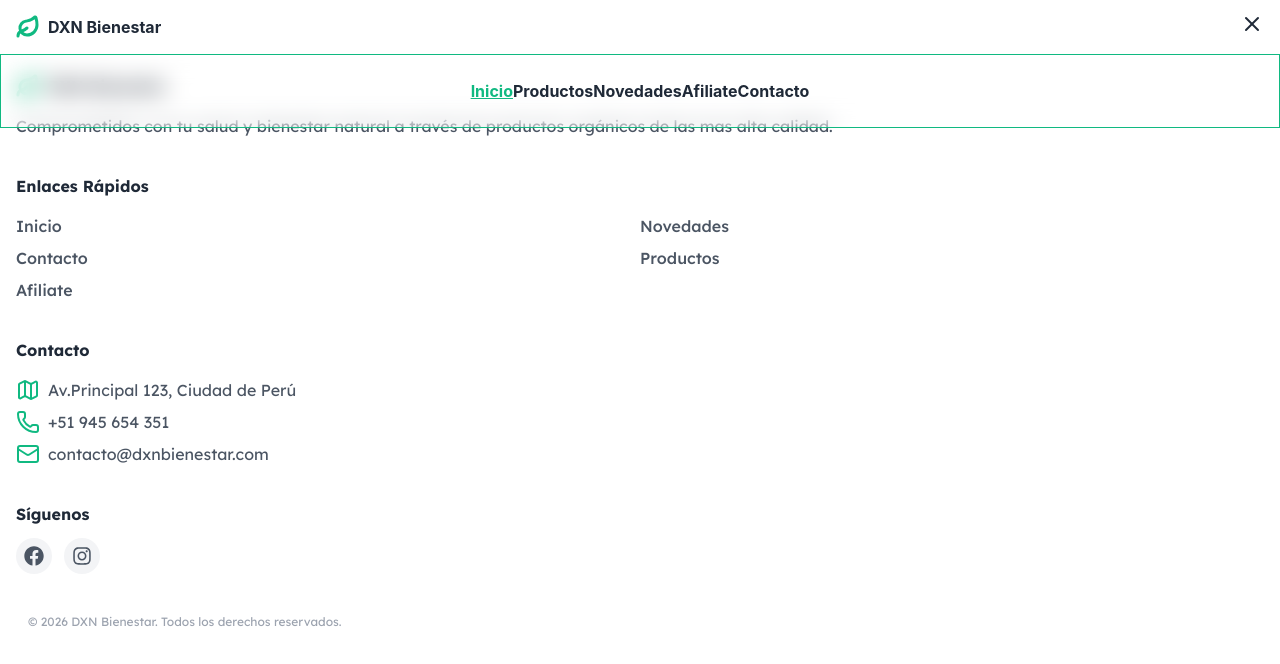
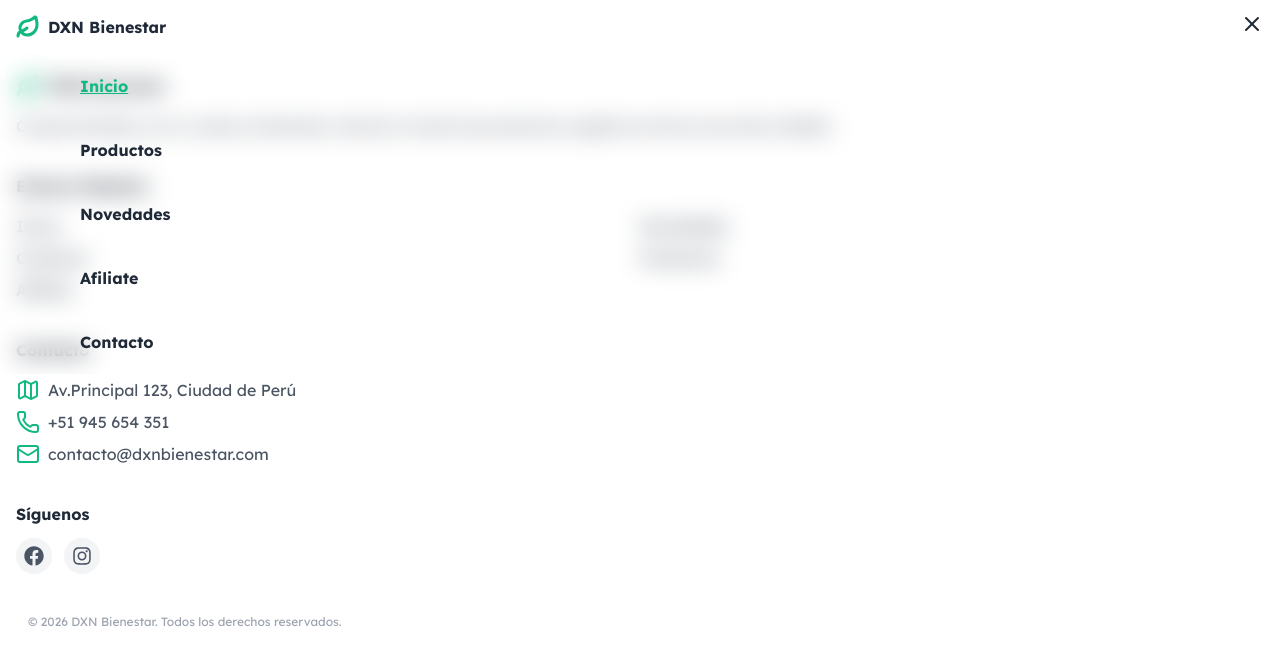
Before and after one commit to San-Tri/dxn_bienestar, a React (Vite) app: page / in a window 1280 px wide. Both pictures are taken after a click on the button 1252 px from the left and 24 px from the top of the page. Shown: the top 664 px of the page. Built offline with nearby package versions, Linux system fonts and the light colour scheme.

Commit message:
feat: integrar font-Lexend al header y mejorar la barra de navegación

```diff
--- a/src/components/Header.tsx
+++ b/src/components/Header.tsx
@@ -13,7 +13,9 @@ function Header() {
         {/* logo y nombre */}
         <div className="flex gap-2">
           <Leaf className="text-[#10B981] stroke-3" />
-          <p className="font-bold text-[#1F2937]">DXN Bienestar</p>
+          <p className="font-bold font-['Lexend'] text-[#1F2937]">
+            DXN Bienestar
+          </p>
         </div>
 
         {/*boton de la amburguesa */}
@@ -30,40 +32,57 @@ function Header() {
 
         {/*barra de navegacion */}
         {menuAbierto && (
-          <nav className="absolute top-13.5 left-0 backdrop-blur-md border border-[#10B981] w-full flex justify-center">
-            <ul className="py-4 md:flex">
+          <nav className="absolute top-13.5 left-0 backdrop-blur-md w-full">
+            <ul className="ml-20">
               <li
                 onClick={() => setSeccionMarcado(!seccionMarcado)}
-                className="py-2"
+                className="py-5"
               >
                 {seccionMarcado ? (
-                  <a href="#" className="font-bold text-[#1F2937]">
+                  <a
+                    href="#"
+                    className="font-bold font-['Lexend'] text-[#1F2937]"
+                  >
                     Inicio
                   </a>
                 ) : (
-                  <a href="#" className="font-bold text-[#10B981] underline">
+                  <a
+                    href="#"
+                    className="font-bold font-['Lexend'] text-[#10B981] underline"
+                  >
                     Inicio
                   </a>
                 )}
               </li>
-              <hr />
-              <li className="py-2">
-                <a href="#" className="font-bold text-[#1F2937]">
+              <li className="py-5">
+                <a
+                  href="#"
+                  className="font-bold font-['Lexend'] text-[#1F2937]"
+                >
                   Productos
                 </a>
               </li>
-              <li className="py-2">
-                <a href="#" className="font-bold text-[#1F2937]">
+              <li className="py-5">
+                <a
+                  href="#"
+                  className="font-bold font-['Lexend'] text-[#1F2937]"
+                >
                   Novedades
                 </a>
               </li>
-              <li className="py-2">
-                <a href="#" className="font-bold text-[#1F2937]">
+              <li className="py-5">
+                <a
+                  href="#"
+                  className="font-bold font-['Lexend'] text-[#1F2937]"
+                >
                   Afiliate
                 </a>
               </li>
-              <li className="py-2">
-                <a href="#" className="font-bold text-[#1F2937]">
+              <li className="py-5">
+                <a
+                  href="#"
+                  className="font-bold font-['Lexend'] text-[#1F2937]"
+                >
                   Contacto
                 </a>
               </li>
```
